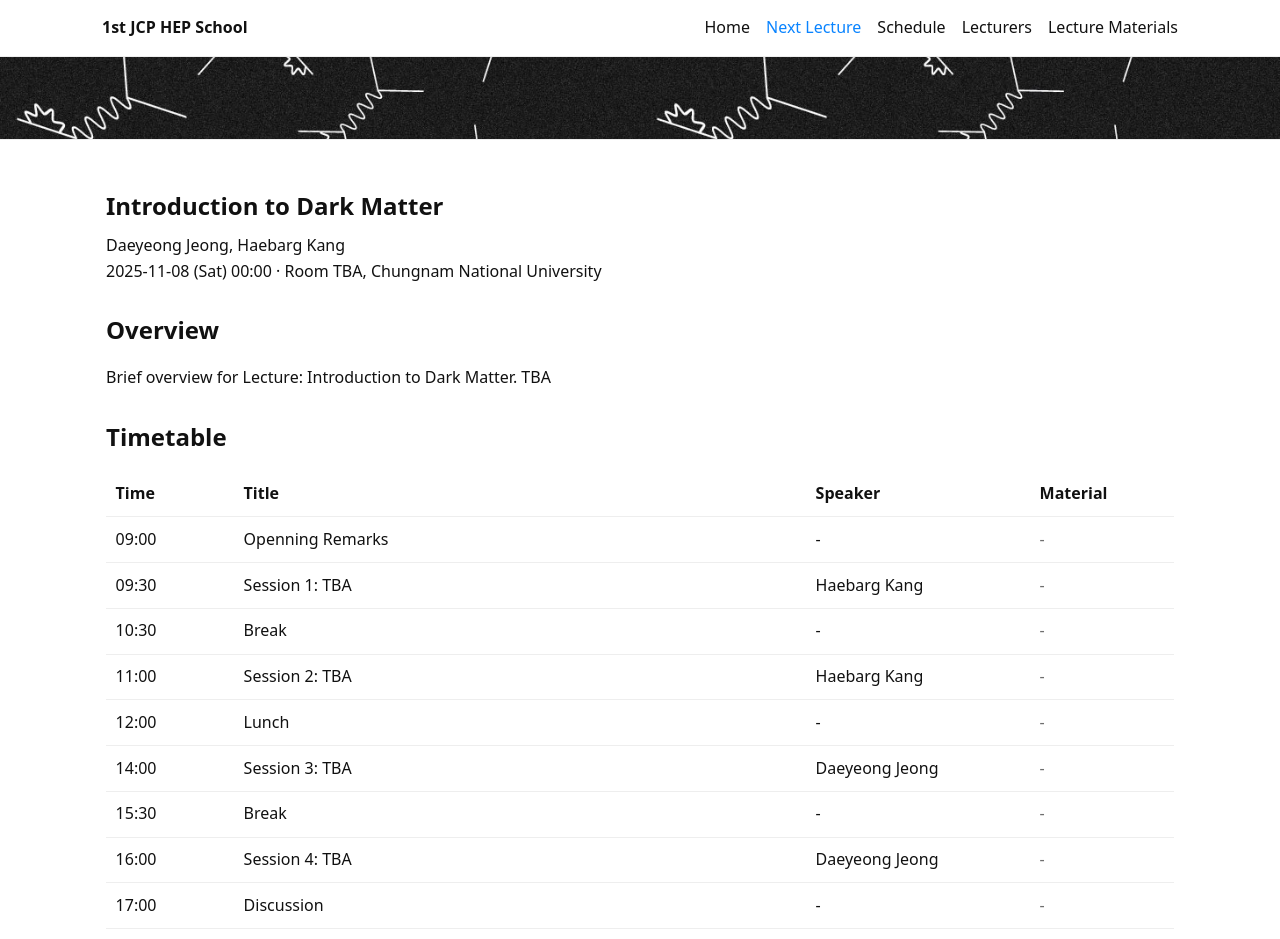
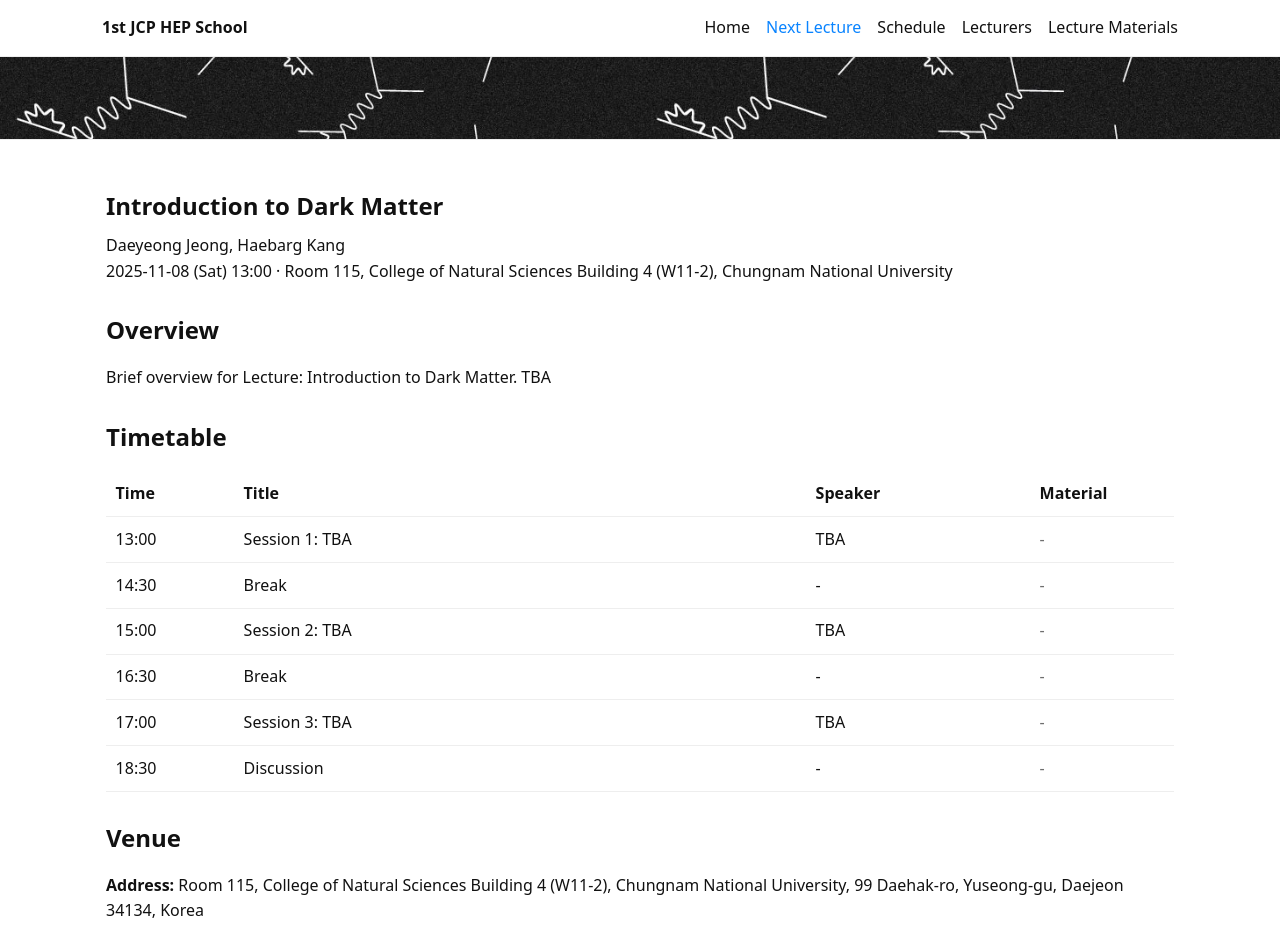
Before and after one commit to HEPschool/1stJCP, a Jekyll site: the page built from docs/_events/25-11 Introduction to Dark Matter.md, in a window 1280 px wide and 1400 px high, scrolled down 398 px. Shown: the top 939 px of the window. Built offline with Jekyll 4.4.1, drawn with Linux system fonts in a browser that asks for light colours; some of the changed text lies outside the part shown; grey boxes are pictures that could not be loaded.

Commit message:
Introduction to Dark Matter - schedule update v1

```diff
--- a/docs/_events/25-11 Introduction to Dark Matter.md
+++ b/docs/_events/25-11 Introduction to Dark Matter.md
@@ -1,44 +1,37 @@
 ---
 layout: event
 title: "Introduction to Dark Matter"
-date: 2025-11-08 00:00 +0900
-location: "Room TBA, Chungnam National University"
+date: 2025-11-08 13:00 +0900
+location: "Room 115, College of Natural Sciences Building 4 (W11-2), Chungnam National University"
 speaker: "Daeyeong Jeong, Haebarg Kang"
-address: "Chungnam National University, 99 Daehak-ro, Yuseong-gu, Daejeon 34134, Korea"
+address: "Room 115, College of Natural Sciences Building 4 (W11-2), Chungnam National University, 99 Daehak-ro, Yuseong-gu, Daejeon 34134, Korea"
 note: "Lecture, TBA"
 overview: >
   Brief overview for Lecture: Introduction to Dark Matter. TBA
 timetable:
-  - time: "09:00"
-    title: "Openning Remarks"
-    speaker: ""
-  - time: "09:30"
+  - time: "13:00"
     title: "Session 1: TBA"
-    speaker: "Haebarg Kang"
+    speaker: "TBA"
     material_id: ""
-  - time: "10:30"
+  - time: "14:30"
     title: "Break"
     speaker: ""
-  - time: "11:00"
+  - time: "15:00"
     title: "Session 2: TBA"
-    speaker: "Haebarg Kang"
-  - time: "12:00"
-    title: "Lunch"
-    speaker: ""
-  - time: "14:00"
-    title: "Session 3: TBA"
-    speaker: "Daeyeong Jeong"
-  - time: "15:30"
+    speaker: "TBA"
+    material_id: ""
+  - time: "16:30"
     title: "Break"
     speaker: ""
-  - time: "16:00"
-    title: "Session 4: TBA"
-    speaker: "Daeyeong Jeong"
   - time: "17:00"
+    title: "Session 3: TBA"
+    speaker: "TBA"
+    material_id: ""
+  - time: "18:30"
     title: "Discussion"
     speaker: ""
 map_embed: >
-  <iframe src="https://www.google.com/maps/embed?pb=!1m18!1m12!1m3!1d1606.3149986890949!2d127.34389919160189!3d36.36974017722345!2m3!1f0!2f0!3f0!3m2!1i1024!2i768!4f13.1!3m3!1m2!1s0x35654bee63320a8f%3A0x70e438ccb2656aa8!2z7Lap64Ko64yA7ZWZ6rWQIOuMgOuNley6oO2NvOyKpA!5e0!3m2!1sko!2skr!4v1758033402650!5m2!1sko!2skr"
+  <iframe src="https://www.google.com/maps/embed?pb=!1m18!1m12!1m3!1d3212.7521887087823!2d127.3375980119162!3d36.36678097225866!2m3!1f0!2f0!3f0!3m2!1i1024!2i768!4f13.1!3m3!1m2!1s0x35654b5a03ccdb71%3A0x131d324a82b243ae!2z7J6Q7Jew6rO87ZWZ64yA7ZWZIDTtmLjqtIAoVzExLTIp!5e0!3m2!1sko!2skr!4v1760513072497!5m2!1sko!2skr"
           loading="lazy" referrerpolicy="no-referrer-when-downgrade"></iframe>
 hero:
   image: "/assets/img/Feynman-diagram.webp"  # Optional
```
Also changed, not shown: README.md.
